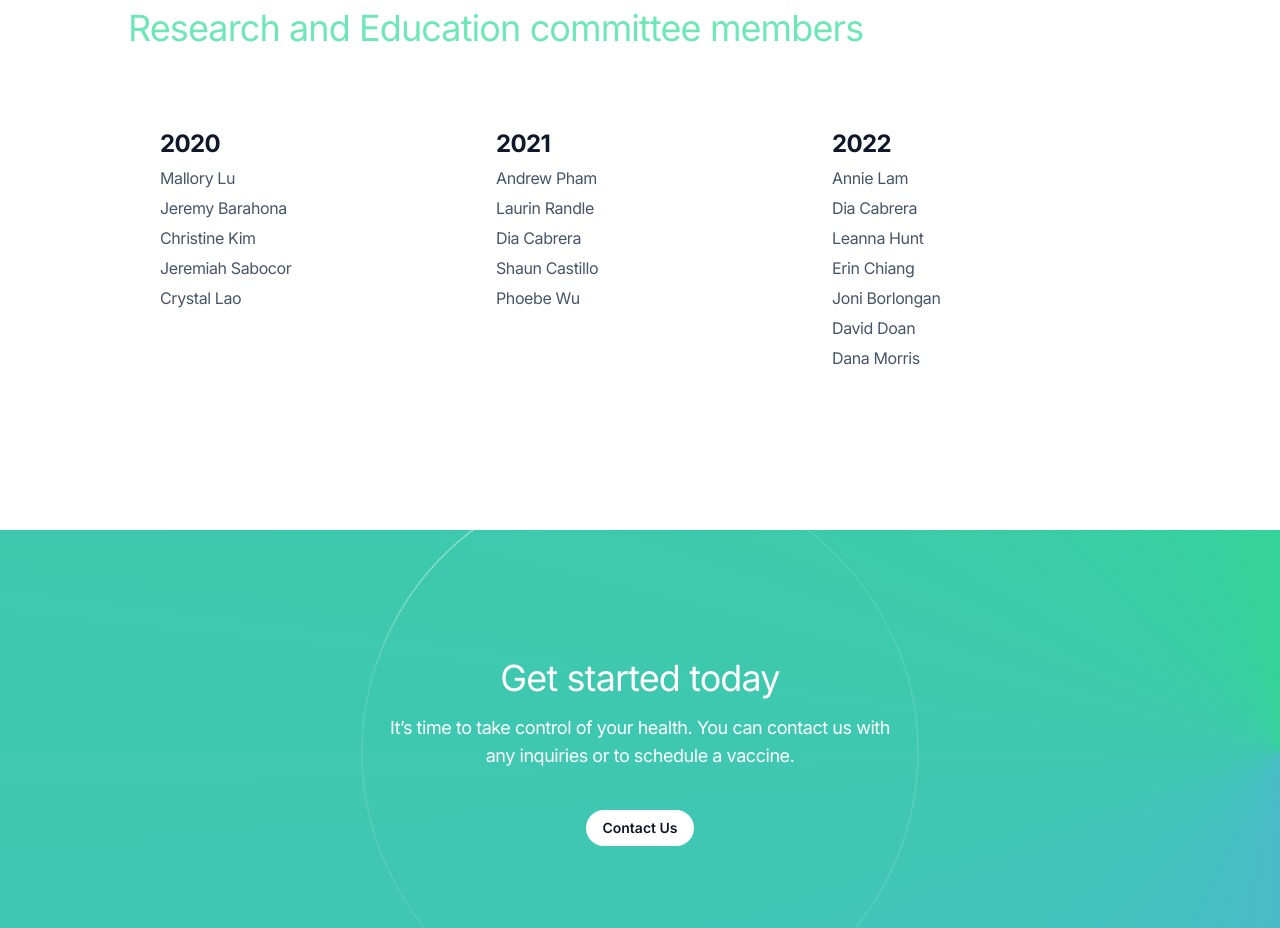
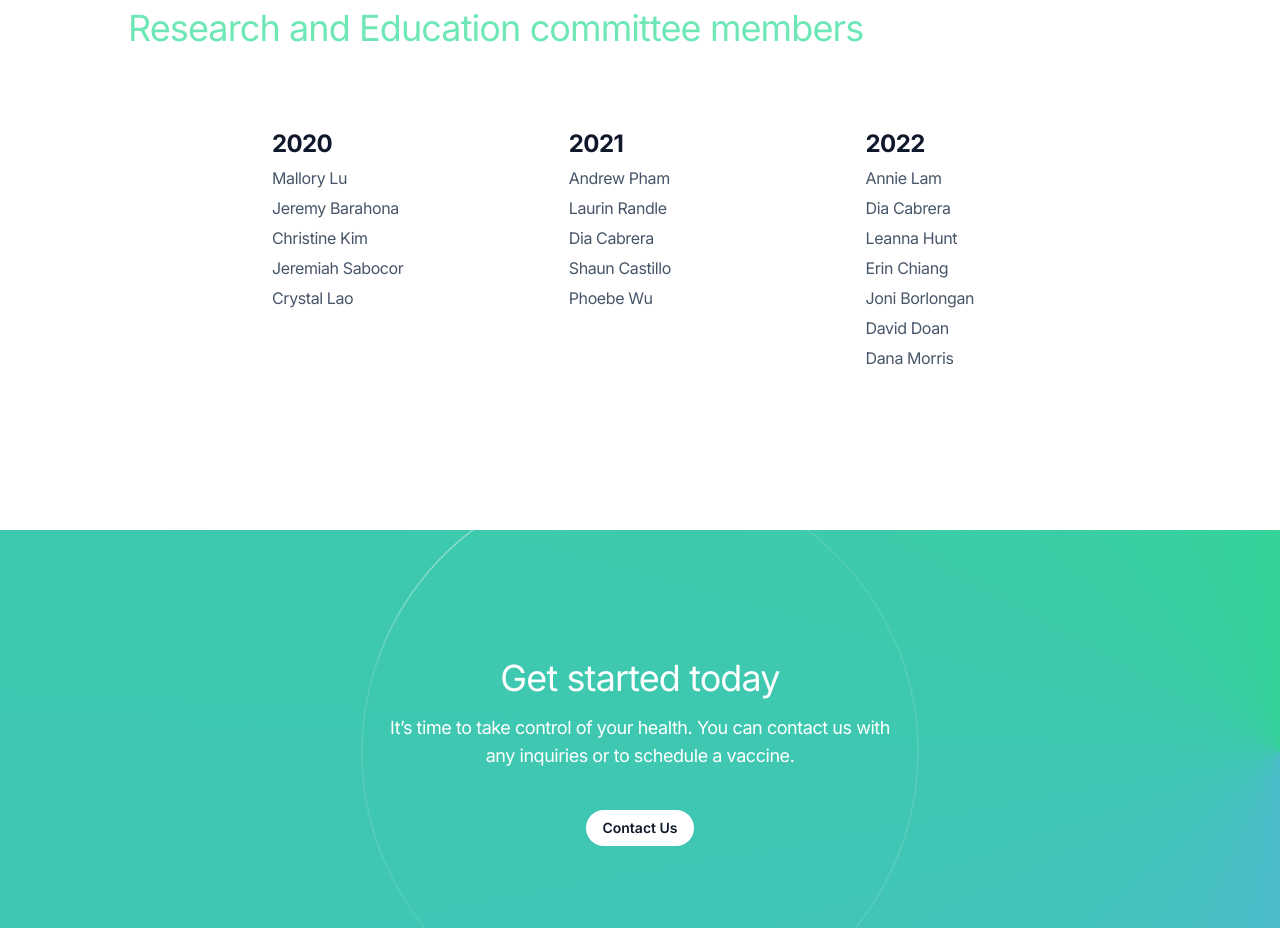
Before and after one commit to Anthonykgg/pharma_website, a Next.js app: page / in a window 1280 px wide. Shown: the part 1820-2748 px from the top of the page. Built offline with nearby package versions, Linux system fonts and the light colour scheme.

Commit message:
Center years of committee members

```diff
--- a/pages/index.js
+++ b/pages/index.js
@@ -89,7 +89,7 @@ export default function Home() {
             </h2>
         </div>
         <div className="mx-auto max-w-7xl px-4 sm:px-6 lg:px-8 relative">
-          <div className="mx-auto flex flex-col sm:flex-row justify-between">
+          <div className="mx-auto ml-28 flex flex-col sm:flex-row justify-between">
             <div className="sm:w-[30%]">
               <h3 className="text-2xl font-bold tracking-tight text-slate-900">
                 2020
```
